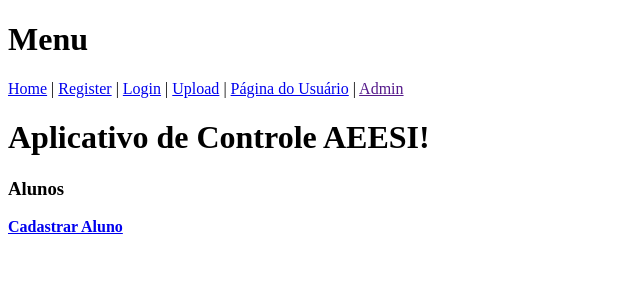
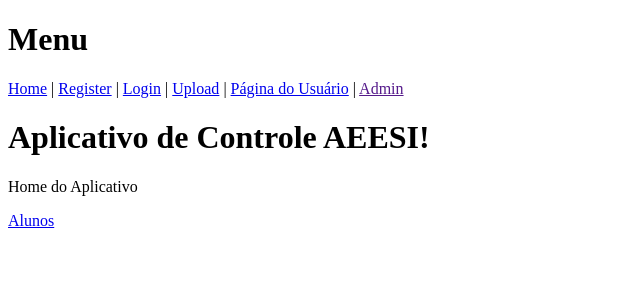
Before and after one commit to oondels/web-app-institutoAeesi, a Flask app: page / in a window 1280 px wide. Shown: the top 300 px of the page, without its empty margins (0-640 px from the left). Run offline with Flask 3, Linux system fonts and the light colour scheme; some libraries are stand-ins or nearby versions.

Commit message:
Retirado os alunos do home

```diff
--- a/templates/home.html
+++ b/templates/home.html
@@ -1,13 +1,7 @@
 {%extends "navigation.html"%}
 {%block content%}
     <div>
-        <h3>Alunos</h3>
-        <ul>
-        {% for aluno in alunos %}
-            <li> <a href=" {{ url_for('alunos', aluno_id=aluno.id) }}">{{ aluno.nome }}</a> </li>
-        {% endfor %}
-        </ul>
-
-        <p><a href="{{ url_for('cadastro_aluno') }}"><strong>Cadastrar Aluno</strong></a></p>
+        <p>Home do Aplicativo</p>
+        <a href="{{url_for('alunos_cadastrados')}}">Alunos</a>
     </div>
 {%endblock%}
```
